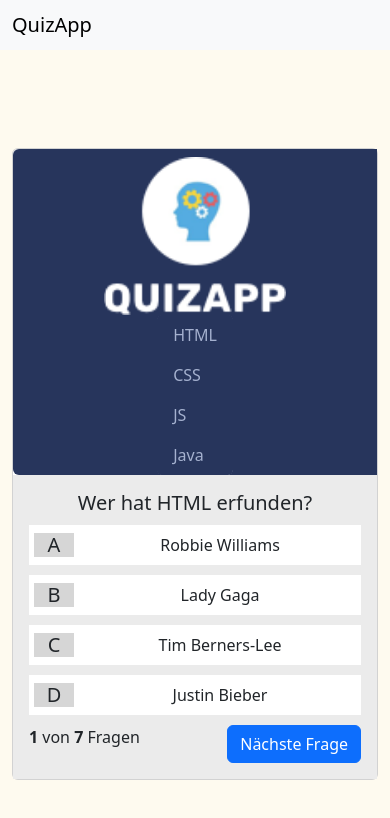
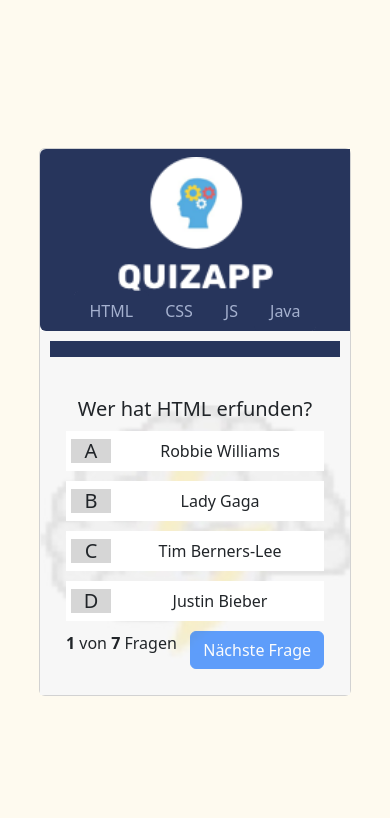
Before and after one commit to YunusYasar/quizapp, a plain HTML site: page index.html in a window 390 px wide. Drawn offline with nearby package versions, Linux system fonts and the light colour scheme.

Commit message:
End Project

```diff
--- a/index.html
+++ b/index.html
@@ -1,60 +1,40 @@
 <!DOCTYPE html>
 <html lang="en">
   <head>
-    <meta charset="UTF-8">
-    <meta name="viewport" content="width=device-width, initial-scale=1.0">
+    <meta charset="UTF-8" />
+    <meta name="viewport" content="width=device-width, initial-scale=1.0" />
     <title>QUIZAPP</title>
-    <link rel="stylesheet" href="style.css">
+    <link rel="stylesheet" href="style.css" />
     <script src="script.js"></script>
 
     <!--Bootsrap file-->
-    <link href="https://cdn.jsdelivr.net/npm/bootstrap@5.3.0/dist/css/bootstrap.min.css" rel="stylesheet" integrity="sha384-9ndCyUaIbzAi2FUVXJi0CjmCapSmO7SnpJef0486qhLnuZ2cdeRhO02iuK6FUUVM" crossorigin="anonymous">
-    <script src="https://cdn.jsdelivr.net/npm/bootstrap@5.3.0/dist/js/bootstrap.bundle.min.js" integrity="sha384-geWF76RCwLtnZ8qwWowPQNguL3RmwHVBC9FhGdlKrxdiJJigb/j/68SIy3Te4Bkz" crossorigin="anonymous"></script>
-
+    <link
+      href="https://cdn.jsdelivr.net/npm/bootstrap@5.3.0/dist/css/bootstrap.min.css"
+      rel="stylesheet"
+      integrity="sha384-9ndCyUaIbzAi2FUVXJi0CjmCapSmO7SnpJef0486qhLnuZ2cdeRhO02iuK6FUUVM"
+      crossorigin="anonymous"
+    />
+    <script
+      src="https://cdn.jsdelivr.net/npm/bootstrap@5.3.0/dist/js/bootstrap.bundle.min.js"
+      integrity="sha384-geWF76RCwLtnZ8qwWowPQNguL3RmwHVBC9FhGdlKrxdiJJigb/j/68SIy3Te4Bkz"
+      crossorigin="anonymous"
+    ></script>
   </head>
   <body onload="init()">
-    <nav class="navbar bg-body-tertiary">
-        <div class="container-fluid">
-          <span class="navbar-brand mb-0 h1">QuizApp</span>
-        </div>
-    </nav>
-    <div class="container">
-      <!-- <div class="card mb-3 rounded-start " style="max-width: 540px;">
-        <div class="row g-0 h-100 ">
+
+    <div class="container-quiz">
+      <div class="card card-container rounded-start">
+        <div class="row g-0 h-100">
           <div class="col-md-3 list-left rounded-start pt-2">
-            <img src="./img/logo.png" class="img-fluid w-50 rounded-start" alt="Logo">
+            <img
+              src="./img/logo.png"
+              class="img-fluid w-50 rounded-start"
+              alt="Logo"
+            />
             <div class="card border-0">
-              <ul class="list-group list-group-flush list-left align-items-start">
-                <li class="list-group-item list-left">HTML</li>
-                <li class="list-group-item list-left">CSS</li>
-                <li class="list-group-item list-left">JS</li>
-                <li class="list-group-item list-left">Java</li>
-              </ul>
-            </div>
-          </div>
-          <div class="col-md-9 h-100">
-            <div class="card-body text-center h-100">
-              <h5 class="card-title">Welcome to<br>The Awesome HTML Quiz</h5>
-              <p class="card-text">Ready for the Challenge?</p>
-              <div class="d-flex justify-content-end align-items-end">
-                <a href="#" class="btn btn-primary start-btn">START NOW <svg xmlns="http://www.w3.org/2000/svg" width="16" height="16" fill="currentColor" class="bi bi-chevron-right" viewBox="0 0 16 16">
-                  <path fill-rule="evenodd" d="M4.646 1.646a.5.5 0 0 1 .708 0l6 6a.5.5 0 0 1 0 .708l-6 6a.5.5 0 0 1-.708-.708L10.293 8 4.646 2.354a.5.5 0 0 1 0-.708z"/>
-                </svg></a>
-              </div>
-            </div>
-          </div>
-        </div>
-      </div> -->
-
-
-
-
-      <div class="card mb-3 rounded-start " style="max-width: 740px;">
-        <div class="row g-0 h-100 ">
-          <div class="col-md-3 list-left rounded-start pt-2">
-            <img src="./img/logo.png" class="img-fluid w-50 rounded-start" alt="Logo">
-            <div class="card border-0">
-              <ul class="list-group list-group-flush list-left align-items-start">
+              <ul
+                class="list-group list-group-flush list-left align-items-start"
+              >
                 <li class="list-group-item list-left">HTML</li>
                 <li class="list-group-item list-left">CSS</li>
                 <li class="list-group-item list-left">JS</li>
@@ -63,35 +43,59 @@
             </div>
           </div>
           <div class="col-md-9 h-100 list-right">
-            <div class="card-body text-center h-100">
+            <div class="progress">
+              <div
+                class="progress-bar"
+                id="progress-bar"
+                role="progressbar"
+                style="width: 0%"
+              ></div>
+            </div>
+            <div
+              class="card-body text-center h-100"
+              id="end-screen"
+              style="display: none"
+            >
+              <img
+                src="./img/brain-result.png"
+                class="img-fluid w-50 rounded-start"
+                alt="Logo"
+              />
+              <h5 class="card-title">Quiz beendet!</h5>
+              <p class="text-center">
+                Du hast <b id="amount-of-right-questions"></b> Fragen von
+                <b id="amount-of-questions"></b> richtig!
+              </p>
+              <a href="index.html"
+                ><button onclick="" class="btn btn-primary" id="">
+                  Wiederholen
+                </button></a
+              >
+            </div>
+
+            <div class="card-body text-center h-100" id="question-body">
+              <div id="answer-container">
                 <h5 class="card-title" id="questiontext"></h5>
                 <div class="card card-answer" onclick="answer('answer_1')">
                   <h5 class="answer-title">A</h5>
-                <div class="card-body card-body-answer" id="answer_1">
-
-                </div>
+                  <div class="card-body card-body-answer" id="answer_1"></div>
                 </div>
                 <div class="card card-answer" onclick="answer('answer_2')">
                   <h5 class="answer-title">B</h5>
-                <div class="card-body card-body-answer" id="answer_2">
-
-                </div>
+                  <div class="card-body card-body-answer" id="answer_2"></div>
                 </div>
                 <div class="card card-answer" onclick="answer('answer_3')">
                   <h5 class="answer-title">C</h5>
-                <div class="card-body card-body-answer" id="answer_3">
-
-                </div>
+                  <div class="card-body card-body-answer" id="answer_3"></div>
                 </div>
                 <div class="card card-answer" onclick="answer('answer_4')">
                   <h5 class="answer-title">D</h5>
-                <div class="card-body card-body-answer" id="answer_4">
-
+                  <div class="card-body card-body-answer" id="answer_4"></div>
                 </div>
               </div>
               <div class="question-footer">
-                <span><b>1</b> von <b id="all-questions">5</b> Fragen</span>
-                <button class="btn btn-primary">Nächste Frage</button>
+                <span><b id="question-number">1 </b> von <b id="all-questions"> 5</b> Fragen</span>
+                <button onclick="nextQuestion()"class="btn btn-primary"id="next-button"disabled>Nächste Frage</button>
               </div>
             </div>
           </div>
--- a/script.js
+++ b/script.js
@@ -1,90 +1,153 @@
 let questions = [
   {
-        "question": "Wer hat HTML erfunden?",
-        "answer_1": "Robbie Williams",
-        "answer_2": "Lady Gaga",
-        "answer_3": "Tim Berners-Lee",
-        "answer_4": "Justin Bieber",
-        "right_answer": 3,
+    question: 'Wer hat HTML erfunden?',
+    answer_1: 'Robbie Williams',
+    answer_2: 'Lady Gaga',
+    answer_3: 'Tim Berners-Lee',
+    answer_4: 'Justin Bieber',
+    right_answer: 3,
   },
   {
-        "question": "Was bedeutet das HTML Tag &lt;a&gt;?",
-        "answer_1": "Text Fett",
-        "answer_2": "Container",
-        "answer_3": "Ein Link",
-        "answer_4": "Kursiv",
-        "right_answer": 3,
+    question: 'Was bedeutet das HTML Tag &lt;a&gt;?',
+    answer_1: 'Text Fett',
+    answer_2: 'Container',
+    answer_3: 'Ein Link',
+    answer_4: 'Kursiv',
+    right_answer: 3,
   },
   {
-        "question": "Wie bindet man eine Webseite in eine Webseite ein?",
-        "answer_1": "&lt;iframe&gt;, &lt;frame&gt;, and &lt;frameset&gt;",
-        "answer_2": "&lt;iframe&gt;",
-        "answer_3": "&lt;frame&gt;",
-        "answer_4": "&lt;frameset&gt;",
-        "right_answer": 2,
+    question: 'Wie bindet man eine Webseite in eine Webseite ein?',
+    answer_1: '&lt;iframe&gt;, &lt;frame&gt;, and &lt;frameset&gt;',
+    answer_2: '&lt;iframe&gt;',
+    answer_3: '&lt;frame&gt;',
+    answer_4: '&lt;frameset&gt;',
+    right_answer: 2,
   },
   {
-        "question": "Wie stellt man Test am Besten fett dar?",
-        "answer_1": "&lt;strong&gt;",
-        "answer_2": "CSS nutzen",
-        "answer_3": "&lt;bold&gt;",
-        "answer_4": "spellcheck",
-        "right_answer": 1
+    question: 'Wie stellt man Text am Besten fett dar?',
+    answer_1: '&lt;strong&gt;',
+    answer_2: 'CSS nutzen',
+    answer_3: '&lt;bold&gt;',
+    answer_4: 'spellcheck',
+    right_answer: 1,
   },
   {
-        "question": "Welches Atribut kann man NICHT für Textarea verweden?",
-        "answer_1": "readonly",
-        "answer_2": "max",
-        "answer_3": "from",
-        "answer_4": "spellcheck",
-        "right_answer": 1
+    question: 'Welches Atribut kann man NICHT für Textarea verweden?',
+    answer_1: 'readonly',
+    answer_2: 'max',
+    answer_3: 'from',
+    answer_4: 'spellcheck',
+    right_answer: 1,
   },
   {
-        "question": "Wie wählst du alle Elemente vom Typ &lt;a&gt; mit dem atribut title aus?",
-        "answer_1": "a[title]{...}",
-        "answer_2": "a > title {...}",
-        "answer_3": "a.title {...}",
-        "answer_4": "a=title {...}",
-        "right_answer": 1
+    question:
+      'Wie wählst du alle Elemente vom Typ &lt;a&gt; mit dem atribut title aus?',
+    answer_1: 'a[title]{...}',
+    answer_2: 'a > title {...}',
+    answer_3: 'a.title {...}',
+    answer_4: 'a=title {...}',
+    right_answer: 1,
   },
   {
-        "question": "Wie definiert man in JavaScript eine Variable?",
-        "answer_1": "let 100 = rate;",
-        "answer_2": "100 = let rate;",
-        "answer_3": "rate = 100;",
-        "answer_4": "let rate = 100;",
-        "right_answer": 4
+    question: 'Wie definiert man in JavaScript eine Variable?',
+    answer_1: 'let 100 = rate;',
+    answer_2: '100 = let rate;',
+    answer_3: 'rate = 100;',
+    answer_4: 'let rate = 100;',
+    right_answer: 4,
   },
 ];
 
-let currentQuestion = 0
+let rightQuestions = 0;
+let currentQuestion = 0;
+let AUDIO_SUCCESS = new Audio('audio/success.mp3');
+let AUDIO_FAIL = new Audio('audio/fail.mp3');
 
-function init(){
+function init() {
   document.getElementById('all-questions').innerHTML = questions.length;
 
-    showQustion()
+  showQuestion();
 }
 
+function showQuestion() {
+  updatePrograssBar();
+  if (gameIsOver()) {
+    showEndScreen();
+  } else {
+    //show question
+    updateToNextQuestion();
+  }
+}
 
-function showQustion(){
+function gameIsOver(){
+    return currentQuestion >= questions.length
+}
+
+function updatePrograssBar() {
+  let percent = currentQuestion / questions.length;
+  percent = Math.round(percent * 100);
+  document.getElementById('progress-bar').style = `width: ${percent}%`;
+  document.getElementById('progress-bar').innerHTML = `${percent} %`;
+}
+
+function showEndScreen() {
+  document.getElementById('end-screen').style = '';
+  document.getElementById('question-body').style = 'display:none';
+  document.getElementById('amount-of-questions').innerHTML = questions.length;
+  document.getElementById('amount-of-right-questions').innerHTML =
+    rightQuestions;
+}
+
+function updateToNextQuestion() {
   let question = questions[currentQuestion];
-
+  document.getElementById('question-number').innerHTML = currentQuestion + 1;
   document.getElementById('questiontext').innerHTML = question['question'];
   document.getElementById('answer_1').innerHTML = question['answer_1'];
   document.getElementById('answer_2').innerHTML = question['answer_2'];
   document.getElementById('answer_3').innerHTML = question['answer_3'];
   document.getElementById('answer_4').innerHTML = question['answer_4'];
-
 }
 
-function answer(selection){
+function answer(selection) {
   let question = questions[currentQuestion];
   let selectedQuestionNumber = selection.slice(-1);
-
-    if(selectedQuestionNumber == question['right_answer']) {
+  let idOfRightAnswer = `answer_${question['right_answer']}`;
+  if (selectedQuestionNumber == question['right_answer']) { // Richtige Frage beantwortet
     document.getElementById(selection).parentNode.classList.add('bg-success');
-    } else{
+    AUDIO_SUCCESS.play();
+    rightQuestions++;
+  } else {
     document.getElementById(selection).parentNode.classList.add('bg-danger');
+    document.getElementById(idOfRightAnswer).parentNode.classList.add('bg-success');
+    AUDIO_FAIL.play();
+  }
+  removeOnclick();
+  document.getElementById('next-button').disabled = false;
 }
 
+function nextQuestion() {
+  currentQuestion++; // z.B von 0 auf 1
+  document.getElementById('next-button').disabled = true;
+  addOnclick();
+  resetAnswerButtons();
+  showQuestion();
 }
+
+function resetAnswerButtons() {
+  document.getElementById('answer_1').parentNode.classList.remove('bg-danger');
+  document.getElementById('answer_1').parentNode.classList.remove('bg-success');
+  document.getElementById('answer_2').parentNode.classList.remove('bg-danger');
+  document.getElementById('answer_2').parentNode.classList.remove('bg-success');
+  document.getElementById('answer_3').parentNode.classList.remove('bg-danger');
+  document.getElementById('answer_3').parentNode.classList.remove('bg-success');
+  document.getElementById('answer_4').parentNode.classList.remove('bg-danger');
+  document.getElementById('answer_4').parentNode.classList.remove('bg-success');
+}
+function removeOnclick() {
+    let div = document.getElementById('answer-container');
+      div.style.pointerEvents = 'none';
+}
+function addOnclick() {
+    let div = document.getElementById('answer-container');
+      div.style.pointerEvents = 'auto';
+}
--- a/style.css
+++ b/style.css
@@ -1,12 +1,32 @@
 body{
     background-color: #FEFAEF !important;
+    min-height: 100vh;
+    margin: 0px;
+    display: flex;
+    justify-content: center;
+    align-items: center;
+    flex-direction: column;
 }
-.container{
-    min-height: 100vh;
+
+.container-quiz{
+    width: 750px;
+    margin: 10%;
     background-color: #FEFAEF;
     display: flex;
     justify-content: center;
     align-items: center;
+}
+.list-right{
+    background-image: url(img/brainbg.jpg);
+    background-position: center;
+    background-color: #EBEBEB !important;
+    padding: 50px 50px !important;
+}
+
+
+.card-container{
+    width: 100% !important;
+    height: 100% !important;
 }
 .list-left{
     background-color: #27355C !important;
@@ -17,9 +37,7 @@ body{
     align-items: center;
     flex-direction: column;
 }
-.list-right{
-    background-color: #EBEBEB !important;
-}
+
 .start-btn{
     background-color: #FF4E10 !important;
     border: none !important;
@@ -51,3 +69,21 @@ body{
 .bg-success, .bg-danger{
     color: white !important;
 }
+
+.progress, .progress-stacked {
+    background-color: #27355C !important;
+    margin-bottom: 24px;
+    border-radius: 0px !important;
+    width: 100%;
+}
+@media (max-width: 768px) {
+    .container-quiz{
+        width: 80%;
+    }
+    .list-left ul{
+        flex-direction: row;
+    }
+    .list-right{
+        padding: 10px 10px !important;
+    }
+}
```
Also changed, not shown: img/brain-result.png (renamed from img/brain result.png), 2 other files. Lines whose indentation alone changed are shown as unchanged.
